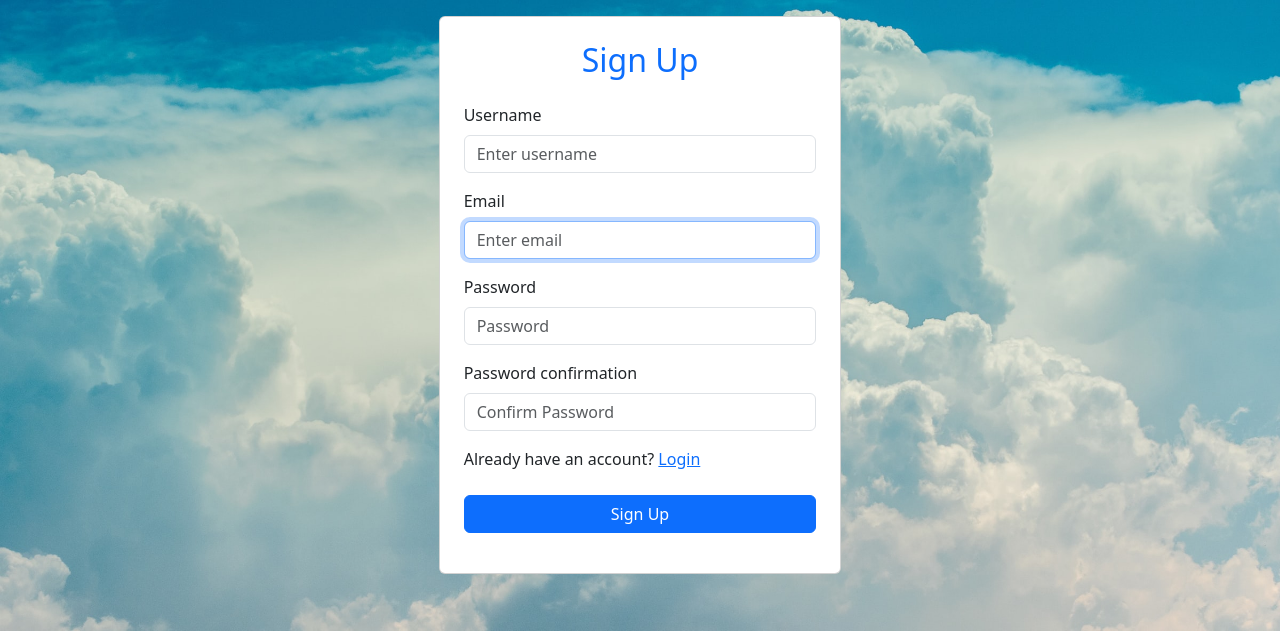
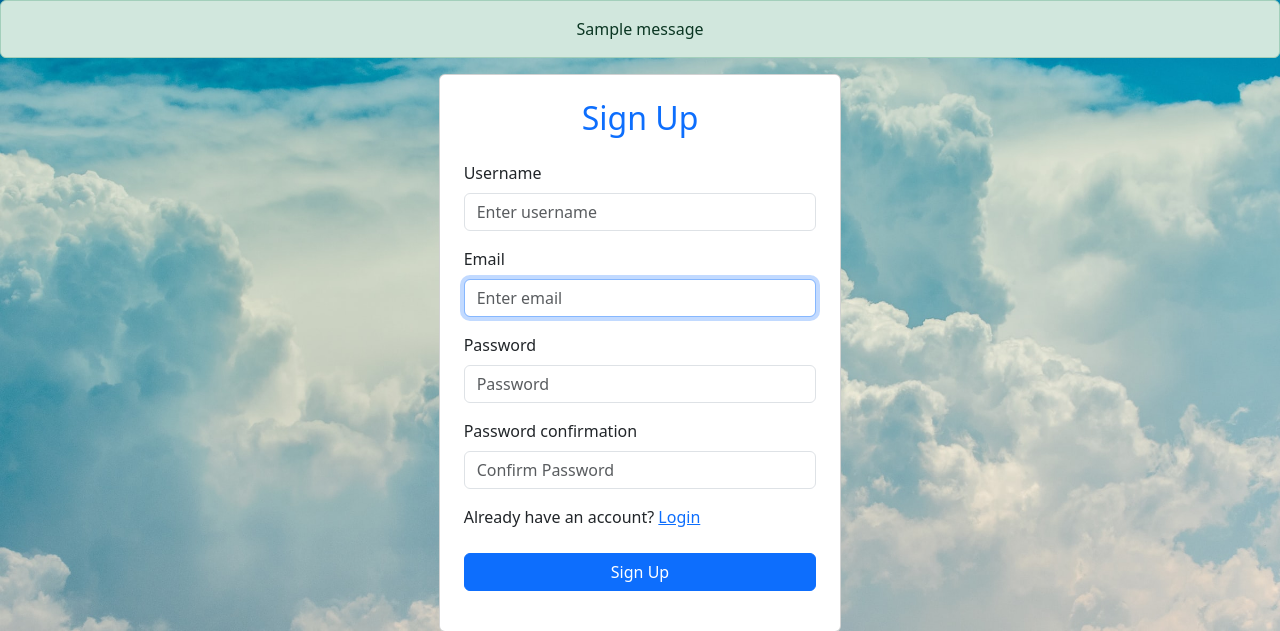
Before and after one commit to nokekip/FLARE, a Django app: page /accounts/register/ in a window 1280 px wide. Shown: the part 69-700 px from the top of the page. Run offline with Django 5.2, Linux system fonts and the light colour scheme; tables that the repository leaves empty hold one stand-in row (values such as "Sample post"); one stand-in notice (Sample message) is shown; some libraries are stand-ins or nearby versions.

Commit message:
updated auth and add errorand success messages popup

```diff
--- a/templates/base.html
+++ b/templates/base.html
@@ -15,6 +15,7 @@
 </head>
 <body>
     {% include 'nav.html' %}
+    {% include 'messages.html' %}
     {% block content %} {% endblock content %}
     <!-- Bootstrap js -->
     <script src="https://cdn.jsdelivr.net/npm/bootstrap@5.3.3/dist/js/bootstrap.bundle.min.js" ></script>
--- /dev/null
+++ b/templates/messages.html
@@ -0,0 +1,7 @@
+{% if messages %}
+{% for message in messages %}
+<div class="alert alert-{{message.tags}} text-center" role="alert">
+    {{message}}
+</div>
+{% endfor %}
+{% endif %}
--- a/templates/nav.html
+++ b/templates/nav.html
@@ -27,7 +27,7 @@
           </li>
         </ul>
         <ul class="navbar-nav d-flex flex-row ms-auto me-3">
-          {% if requst.user.is_authenticated %}
+          {% if request.user.is_authenticated %}
           <li class="nav-item me-3 me-lg-0 dropdown">
             <a class="nav-link dropdown-toggle" href="#" role="button" data-bs-toggle="dropdown" aria-expanded="false">
               <i class="fas fa-plus"></i>
@@ -43,7 +43,7 @@
             </a>
             <ul class="dropdown-menu">
               <li><a class="dropdown-item" href="#">Profile</a></li>
-              <li><a class="dropdown-item" href="#">Logout</a></li>
+              <li><a class="dropdown-item" href="{% url 'logout-user' %}">Logout</a></li>
             </ul>
           </li>
           {% else %}
--- a/users/urls.py
+++ b/users/urls.py
@@ -5,4 +5,5 @@ from . import views
 urlpatterns = [
     path('login/', views.login_user, name='login-user'),
     path('register/', views.register, name='register'),
+    path('logout/', views.logout_user, name='logout-user')
 ]
--- a/users/views.py
+++ b/users/views.py
@@ -6,6 +6,8 @@ from .forms import RegisterUserForm
 
 # register view
 def register(request):
+    if request.user.is_authenticated:
+        return redirect('home')
     form = RegisterUserForm()
     if request.method == 'POST':
         form = RegisterUserForm(request.POST)
@@ -27,6 +29,8 @@ def register(request):
 
 # login view
 def login_user(request):
+    if request.user.is_authenticated:
+        return redirect('home')
     if request.method == 'POST':
         email = request.POST.get('email')
         password = request.POST.get('password')
```
